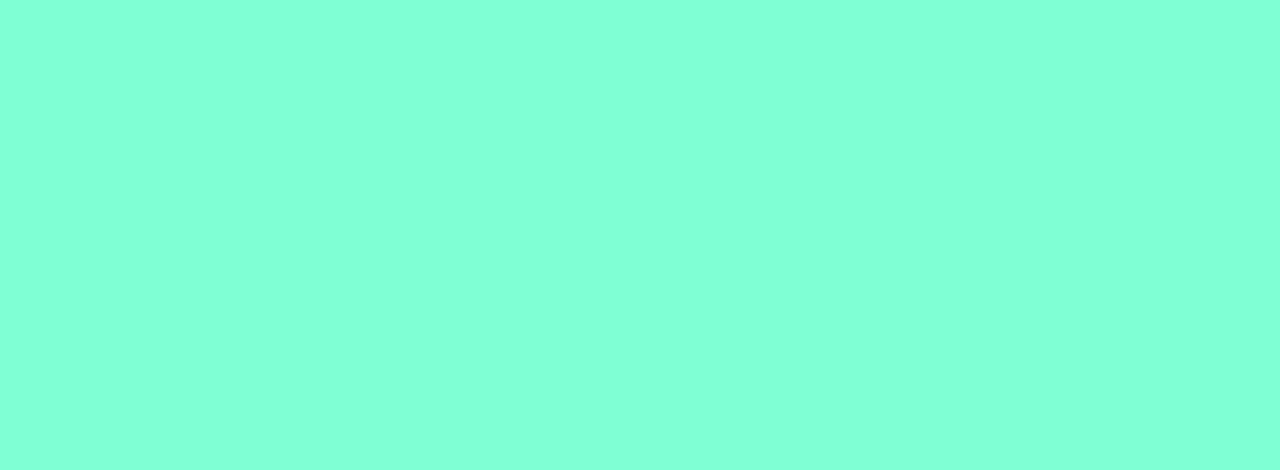
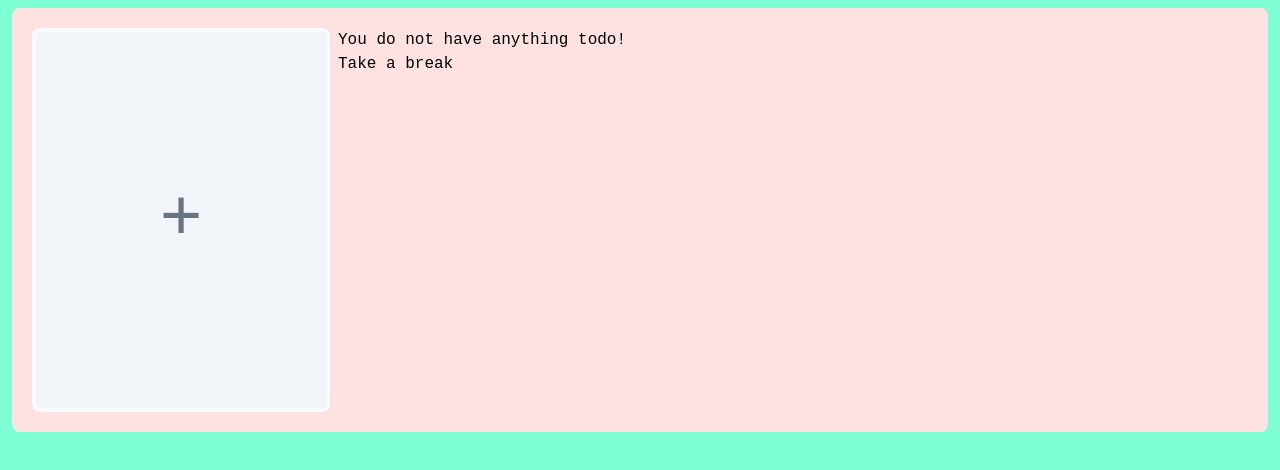
Before and after one commit to adambeth/get-shit-done, a React (Vite) app: page / in a window 1280 px wide. Shown: the top 470 px of the page. Built offline with nearby package versions, Linux system fonts and the light colour scheme.

Commit message:
Update Routes.tsx

```diff
--- a/src/routes/Routes.tsx
+++ b/src/routes/Routes.tsx
@@ -12,7 +12,7 @@ import SignIn from "./SignIn";
   const routes = createRoutesFromElements(
     <Route path="/" element={<App />}>
       <Route path="/get-shit-done" element={<Home />} />
-      <Route index element={<></>} />
+      <Route index element={<Home />} />
       <Route path="get-shit-done/auth" element={<SignIn />} />
     </Route>
   );
```
